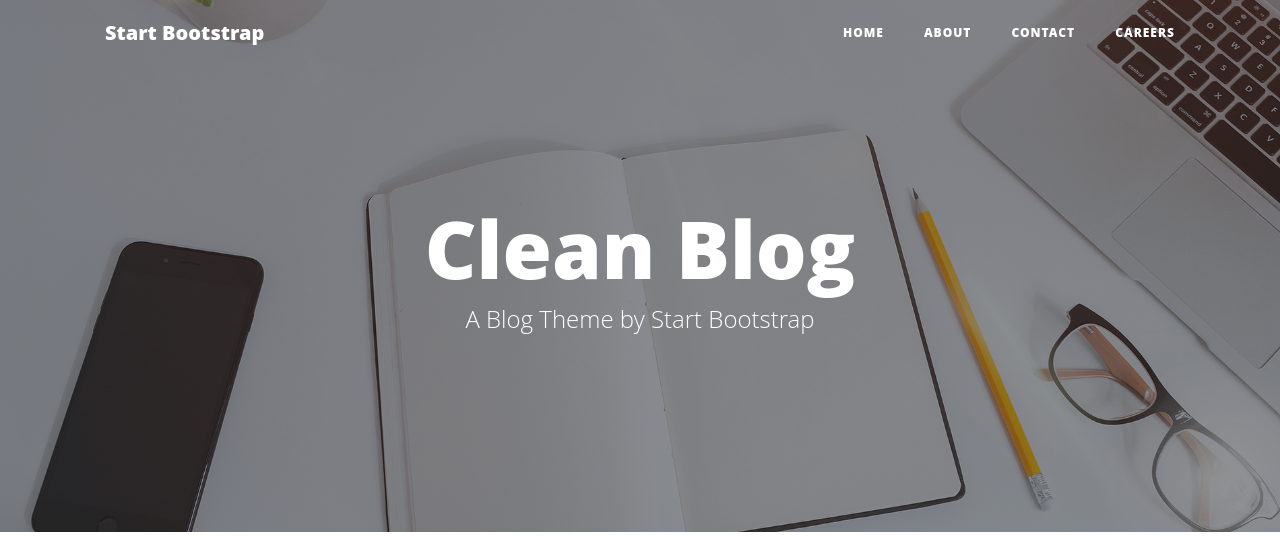
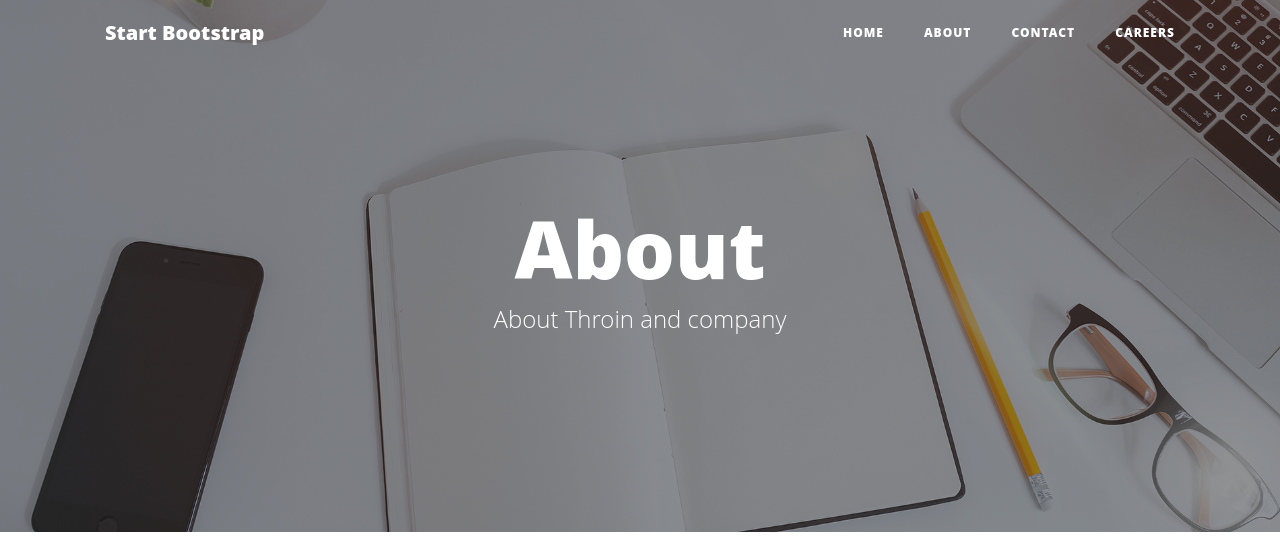
Before and after one commit to ahsin59/hello_flask_project, a Flask app: page /about in a window 1280 px wide. Shown: the top 536 px of the page. Run offline with Flask 2, Linux system fonts and the light colour scheme; some libraries are stand-ins or nearby versions.

Commit message:
Update base.html

```diff
--- a/templates/base.html
+++ b/templates/base.html
@@ -42,8 +42,8 @@
             <div class="row">
                 <div class="col-lg-8 col-md-10 mx-auto">
                     <div class="site-heading">
-                        <h1>Clean Blog</h1>
-                        <span class="subheading">A Blog Theme by Start Bootstrap</span>
+                        <h1>About</h1>
+                        <span class="subheading">About Throin and company</span>
                     </div>
                 </div>
             </div>
```
